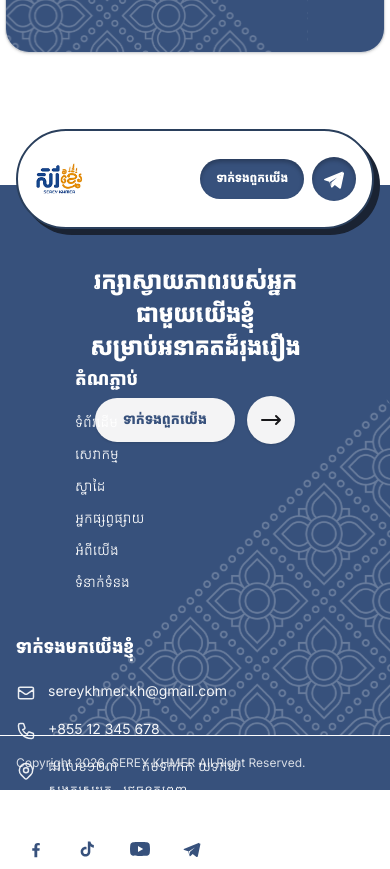
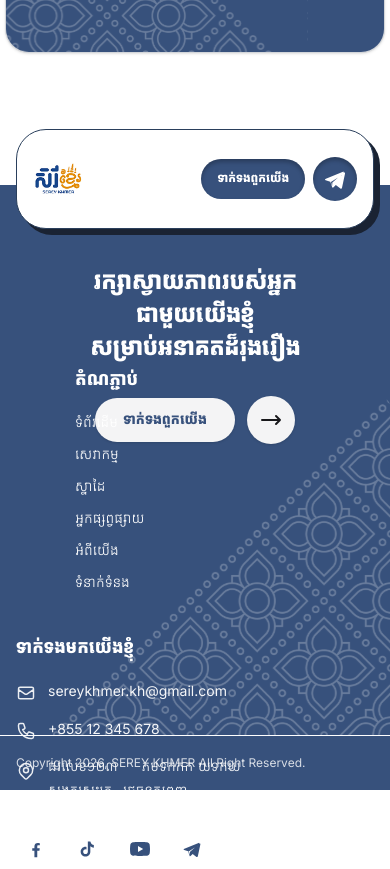
Before and after one commit to SEREY-KHMER/Company-Portfolio, a Next.js app: page / in a window 390 px wide. Shown: the part 780-1649 px from the top of the page. Built offline with nearby package versions, Linux system fonts and the light colour scheme.

Commit message:
Update HomeFooter component styles for improved aesthetics and responsiveness
- Changed footer border radius and border width for a more modern look.
- Maintained overall layout adjustments to ensure content remains centered and visually appealing across different screen sizes.

```diff
--- a/features/home/components/HomeFooter.tsx
+++ b/features/home/components/HomeFooter.tsx
@@ -51,7 +51,7 @@ export function HomeFooter() {
         {/* White pill: outside grid so it’s centered on the viewport (full-width flex), not stuck in col 1 */}
         <div className="absolute inset-x-0 top-0 z-30 flex justify-center px-4 sm:px-6 -mt-14 sm:-mt-16">
           <div className="w-full max-w-[1100px]">
-            <div className="flex h-[100px] w-full items-center justify-between gap-3 rounded-full border-2 border-[#2a3f5c] bg-white px-4 shadow-[6px_6px_0_0_#1a2333] sm:gap-6 sm:px-10 lg:px-12">
+            <div className="flex h-[100px] w-full items-center justify-between gap-3 rounded-[30px] border-[1px] border-[#2a3f5c] bg-white px-4 shadow-[6px_6px_0_0_#1a2333] sm:gap-6 sm:px-10 lg:px-12">
               <a href="#top" className="relative flex min-w-0 shrink items-center">
                 <Image
                   src={logoSrc}
```
